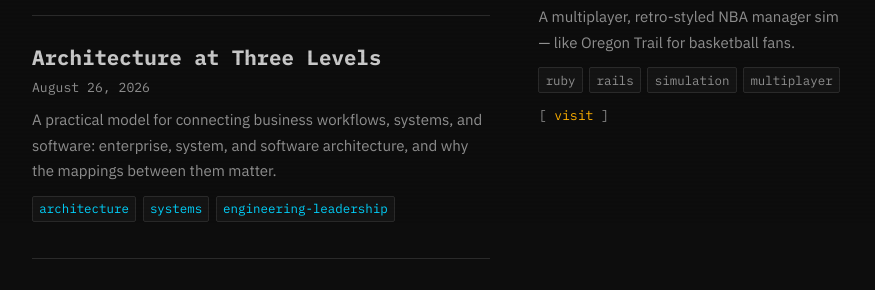
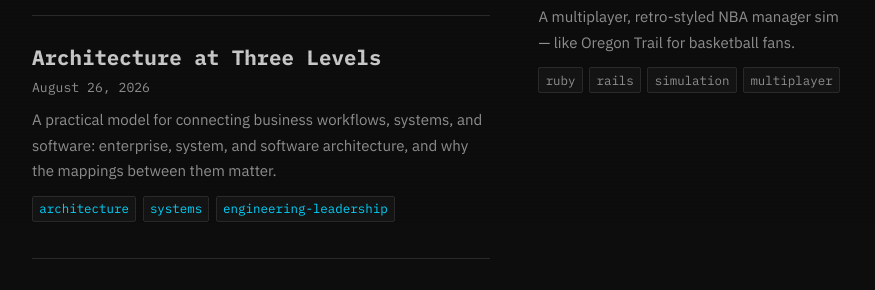
Before and after one commit to mattruggio/mattruggio.github.io, a Jekyll site: the page built from index.md, in a window 1280 px wide. Shown: the part 677-967 px from the top of the page, without its empty margins (202-1077 px from the left). Built offline with Jekyll 4.4.1, drawn with Linux system fonts in a browser that asks for light colours.

Commit message:
Drop the redundant "visit" link from project cards
A card with a site already linked to it twice, from the thumbnail and
from the title, so "visit" was a third anchor on the same URL and the
only one of the three that did not name its destination. Narrow the
links row to repo, which is the one address the card cannot otherwise
reach, and guard it on repo alone so a site-only project no longer
emits an empty paragraph.

Co-authored-by: Copilot <223556219+Copilot@users.noreply.github.com>
Copilot-Session: 331777e1-38da-4439-9766-a421efdafcb4

```diff
--- a/_layouts/home.html
+++ b/_layouts/home.html
@@ -99,10 +99,9 @@ layout: default
             {% endfor %}
           </p>
           {% endif %}
-          {% if project.site or project.repo %}
+          {% if project.repo %}
           <p class="project-links">
-            {% if project.site %}<a href="{{ project.site }}" target="_blank" rel="noopener">visit</a>{% endif %}
-            {% if project.repo %}<a href="{{ project.repo }}" target="_blank" rel="noopener">source</a>{% endif %}
+            <a href="{{ project.repo }}" target="_blank" rel="noopener">source</a>
           </p>
           {% endif %}
         </li>
```
Also changed, not shown: README.md.
